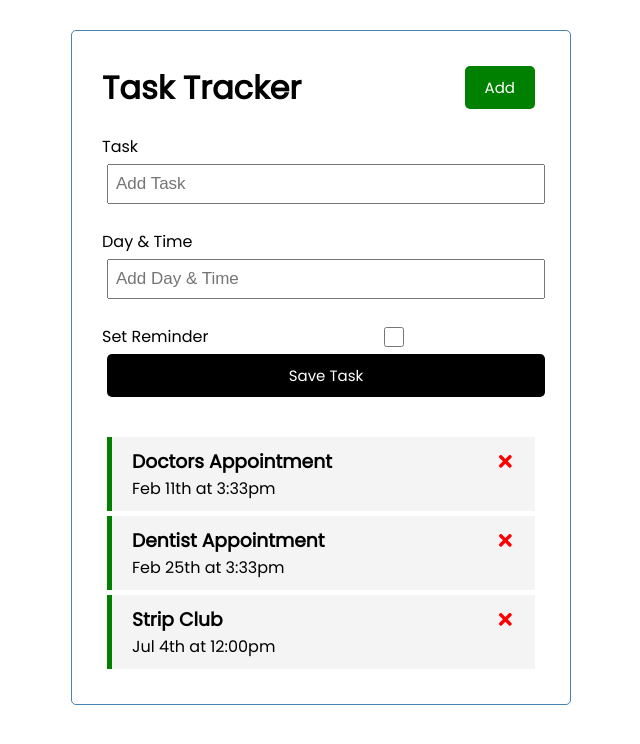
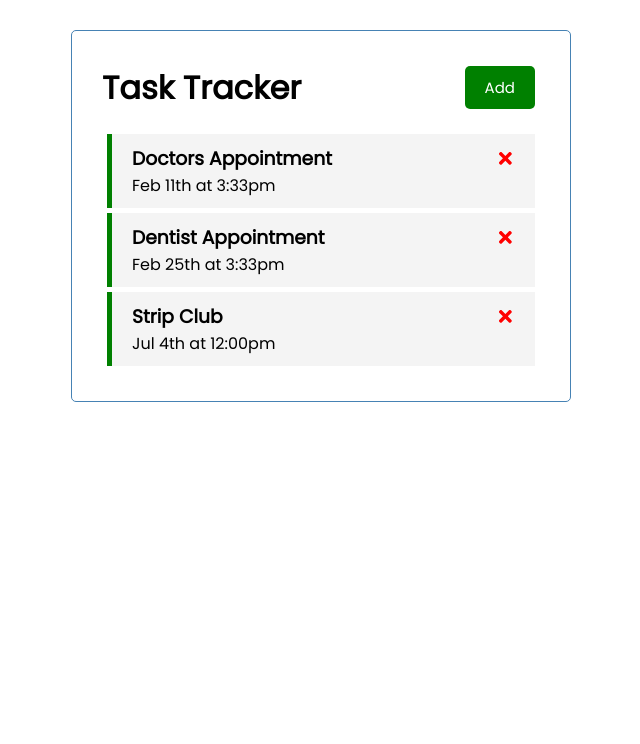
Before and after one commit to Arecio3/task-tracker, a React (Create React App) app: page / in a window 1280 px wide. Shown: the top 744 px of the page, without its empty margins (319-959 px from the left). Built offline with nearby package versions, Linux system fonts and the light colour scheme.

Commit message:
conditional button color and dynamic button

```diff
--- a/src/App.js
+++ b/src/App.js
@@ -7,6 +7,7 @@
 
 
 function App() {
+  const [showAddTask, setAddTask] = useState(false)
   const [tasks, setTasks] = useState([
     {
         id: 1,
@@ -28,6 +29,15 @@
     }
     ])
 
+    // Add Task
+    const addTask = (task) => {
+      console.log(task);
+      const id = Math.floor(Math.random() * 10000) + 1
+      console.log(id);
+      const newTask = { id, ...task }
+      setTasks([...tasks, newTask])
+    }
+
     // Delete Task
     const  deleteTask = (id) => {
       console.log('deleeeete', id);
@@ -42,8 +52,9 @@
     }
   return (
     <div className="container">
-     <Header  />
-     <AddTask />
+     <Header  onAdd={() => setAddTask (!showAddTask)} showAdd=
+     {showAddTask}/>
+     {showAddTask && <AddTask onAdd={addTask}/>}
     {tasks.length > 0 ? (<Tasks tasks={tasks} onDelete={deleteTask} onToggle={toggleReminder}/> ) : ("You don't have any Tasks!" )}
     </div>
   );
--- a/src/components/AddTask.js
+++ b/src/components/AddTask.js
@@ -1,17 +1,37 @@
-const AddTask = () => {
+import { useState } from 'react'
+
+const AddTask = ({ onAdd }) => {
+    const [text, setText] = useState('')
+    const [day, setDay] = useState('')
+    const [reminder, setReminder] = useState(false)
+
+    const onSubmit = (e) => {
+        e.preventDefault()
+
+        if(!text) {
+            alert("Please add task")
+            return
+        }
+
+        onAdd({ text, day, reminder })
+
+        setText('')
+        setDay('')
+        setReminder(false)
+    }
     return (
-        <form className='add-form'>
+        <form className='add-form' onSubmit={onSubmit}>
             <div className='form-control'>
                 <label>Task</label>
-                <input type='text' placeholder='Add Task'/>
+                <input type='text' placeholder='Add Task' value={text} onChange={(e) => setText(e.target.value)}/>
             </div>
             <div className='form-control'>
                 <label>Day & Time</label>
-                <input type='text' placeholder='Add Day & Time'/>
+                <input type='text' placeholder='Add Day & Time' value={day} onChange={(e) => setDay(e.target.value)}/>
             </div>
             <div className='form-control-check'>
                 <label>Set Reminder</label>
-                <input type='checkbox' />
+                <input type='checkbox' checked={reminder} value={reminder} onChange={(e) => setReminder(e.currentTarget.checked)}/>
             </div>
 
             <input type='Submit' value='Save Task' className='btn btn-block'/>
--- a/src/components/Header.js
+++ b/src/components/Header.js
@@ -1,14 +1,11 @@
 import PropTypes from 'prop-types'
 import Button from './Button'
 // arrow function component
-const Header = ({ title }) => {
-    const onClick = () => {
-        console.log('Click');
-    }
+const Header = ({ title, onAdd, showAdd }) => {
     return (
         <header className="header">
             <h1>{title}</h1>
-            <Button color='green' text='Add' onClick={onClick}/>
+            <Button color={showAdd ? 'Red': 'Green'} text={showAdd ? 'Close': 'Add'} onClick={onAdd}/>
         </header>
     )
 }
```
